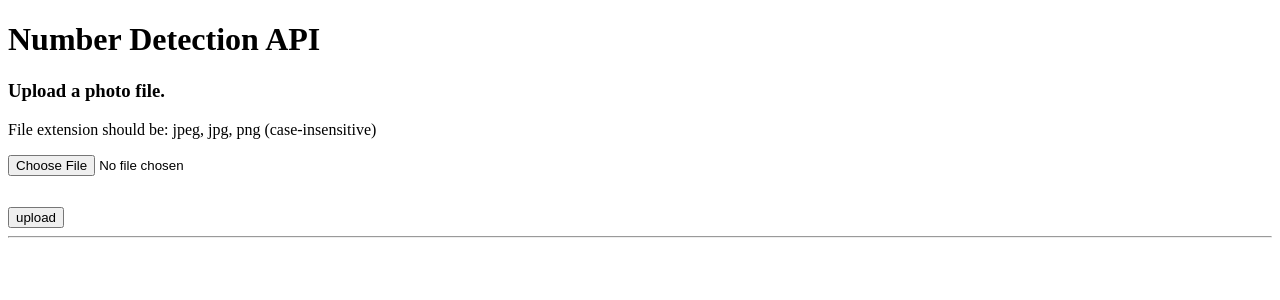
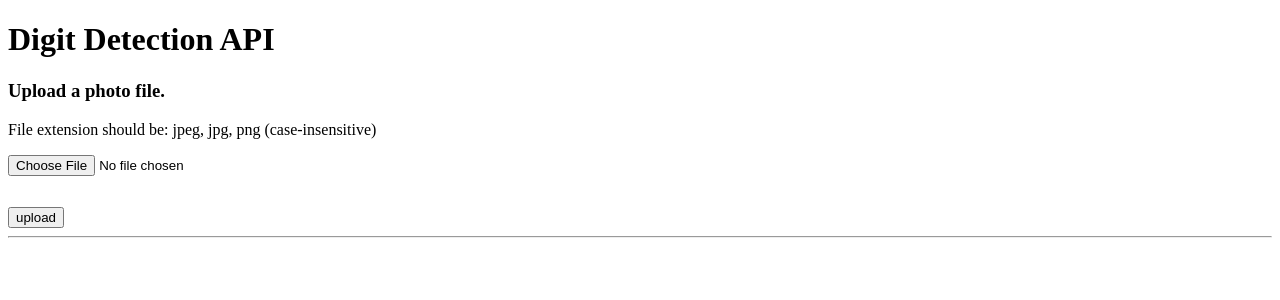
Before and after one commit to martino27/mnist_on_the_cloud, a Flask app: page / in a window 1280 px wide. Shown: the top 300 px of the page. Run offline with Flask 2, Linux system fonts and the light colour scheme; some libraries are stand-ins or nearby versions.

Commit message:
second commit

```diff
--- a/requirements.txt
+++ b/requirements.txt
@@ -1,5 +1,5 @@
 Flask==1.1.2
-tensorflow==1.14.0
+tensorflow==1.15.2
 matplotlib==3.2.2
 numpy==1.18.5
 pillow==7.1.2
--- a/templates/upload.html
+++ b/templates/upload.html
@@ -2,7 +2,7 @@
 <html lang="en">
 <head>
     <meta charset="UTF-8">
-    <title>Number Detection API</title>
+    <title>Digit Detection API</title>
     <script language="javascript" type="text/javascript">
       function WaitDisplay() {
         target = document.getElementById("result");
@@ -18,7 +18,7 @@
 
     {% from "_formhelpers.html" import render_field %}
 
-    <h1>Number Detection API</h1>
+    <h1>Digit Detection API</h1>
     <h3>Upload a photo file.</h3>
     <div>
         <form id="upload" action={{ url_for('post') }} enctype='multipart/form-data' method='POST'>
@@ -31,7 +31,7 @@
 
     <div id="result">
         {% if result|length > 0 %}
-        <h1>The result of handwritten number detection: {{ result['detectNum'] }}</h1>
+        <h1>The result of handwritten digit detection: {{ result['detectNum'] }}</h1>
         {% endif %}
     </div>
     <div id="loading" style="display:none">
```
Also changed, not shown: 2 other files.
